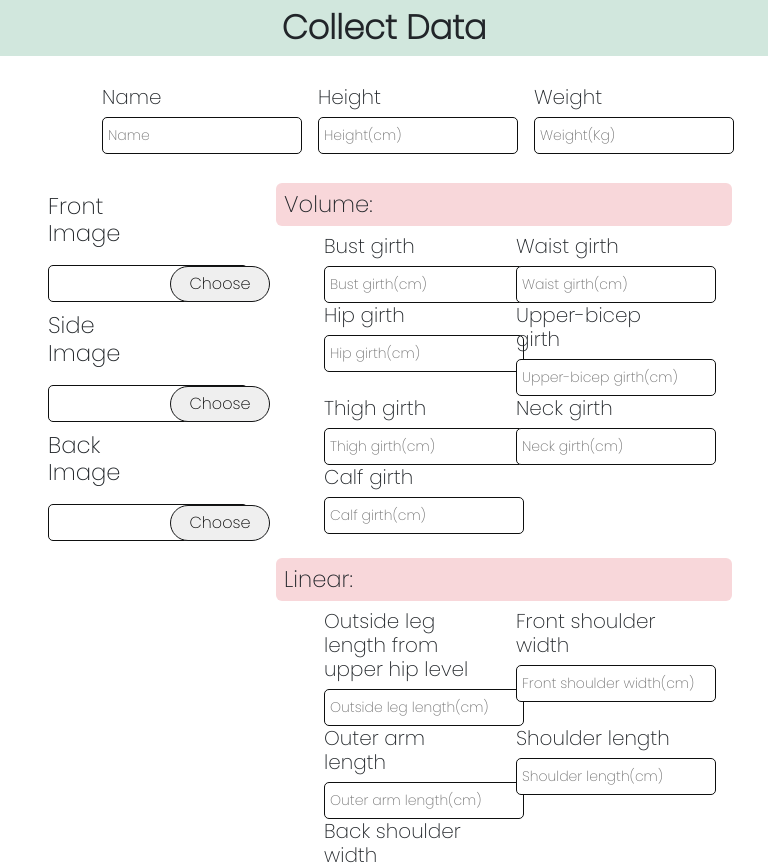
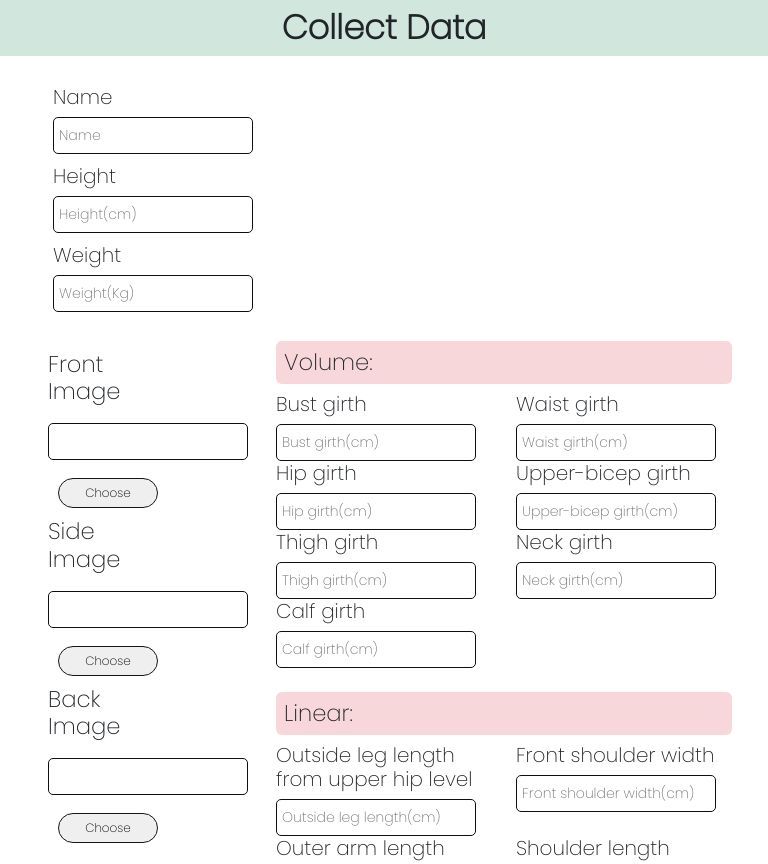
Before and after one commit to vbthang/tool-collect-data, a React (Create React App) app: page / in a window 768 px wide. Shown: the top 864 px of the page. Built offline with nearby package versions, Linux system fonts and the light colour scheme.

Commit message:
UPDATE: responsive again

```diff
--- a/src/component/ChooseImage.js
+++ b/src/component/ChooseImage.js
@@ -5,7 +5,7 @@ const ChooseImage = () => {
   return (
     <div>
         <div className = 'image col-12 my-4'>
-            <FieldImage name='Front Image'/>
+            <FieldImage name='Front Image '/>
             <FieldImage name='Side Image'/>
             <FieldImage name='Back Image'/>
         </div>
--- a/src/component/Header.js
+++ b/src/component/Header.js
@@ -11,7 +11,7 @@ const Header = () => {
       <h1 className='bg-success-subtle fixed-top text-center fw-semibold py-2'>Collect Data</h1>
       <div className='info d-flex justify-content-around pt-8'>
         {infoFields.map((field) => {
-          return <Field key={field.id} id={field.id} name={field.name} placeholder={field.placeholder} require={field.require} col={`col-2 field`}/>;
+          return <Field key={field.id} id={field.id} name={field.name} placeholder={field.placeholder} require={field.require} col={`col-3 field`}/>;
         })}
       </div>
     </div>
--- a/src/component/Measurement.js
+++ b/src/component/Measurement.js
@@ -8,13 +8,13 @@ const Measurement = () => {
   return (
     <div className = 'detail col-md-8 col-12 my-4'>
         <h2 className='fs-4 bg-danger-subtle rounded p-2'>Volume:</h2>
-        <div className = 'volume row mb-4 px-5'>
+        <div className = 'volume row mb-4'>
           {volumeFields.map((field) => {
             return <Field key={field.id} id={field.id} name={field.name} placeholder={field.placeholder} require={field.require} col={`col-sm-6 col-12`}/>;
           })}
         </div>
         <h2 className='fs-4 bg-danger-subtle rounded p-2'>Linear:</h2>
-        <div className = 'linear row px-5'>
+        <div className = 'linear row'>
           {linearFields.map((field) => {
               return <Field key={field.id} id={field.id} name={field.name} placeholder={field.placeholder} require={field.require} col={`col-sm-6 col-12`}/>;
           })}
--- a/src/index.css
+++ b/src/index.css
@@ -25,10 +25,17 @@ h1{
   margin: 5px;
 }
 
-.Info{
+.info{
   display: flex;
-  margin: 50px;
   justify-content: space-around;
+}
+@media (max-width: 768px) {
+  .info {
+    flex-direction: column;
+  }
+  .field {
+    width: 100%;
+  }
 }
 
 h4{
@@ -43,7 +50,6 @@ input{
   font-size: 14px;
   padding: 5px;
 }
-
 
 .fieldimage{
   display: flex;
@@ -72,14 +78,28 @@ button:hover{
   border: 1px solid rgb(29, 26, 233);
 
 }
-/* .image{
-  margin: 0 100px;
-} */
 
-.input{
+@media (min-width:992px) {
+  .volume, .linear{
+    padding: 0 70px !important;
+  }
+}
+
+@media (min-width:767px) and (max-width:1200px) {
+  .fieldimage{
+    flex-direction: column;
+  }
+  h4{
+    width: 70px !important;
+  }
+  .button{
+    align-self:self-start;
+  }
+}
+
+@media (min-width: 400px) {
+  body {
+    font-size: 12px;
+  }
 
 }
-
-#height, #weight{
-  width: 50px !important;
-}
```
